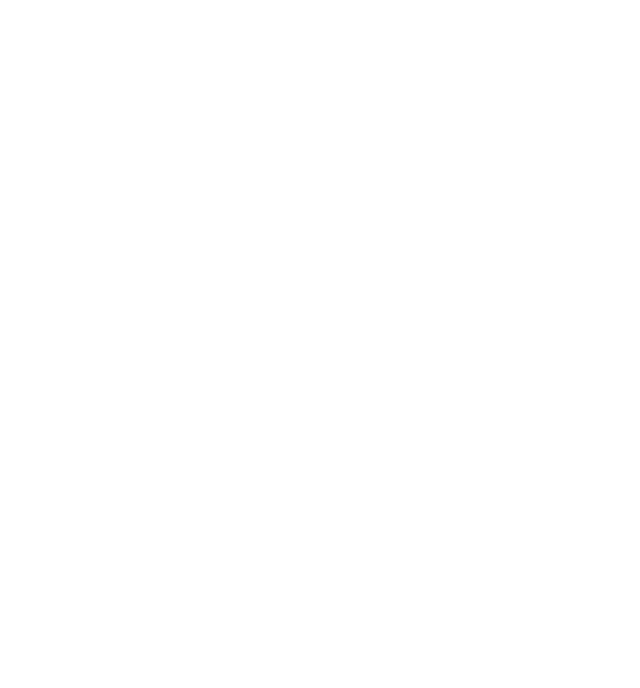
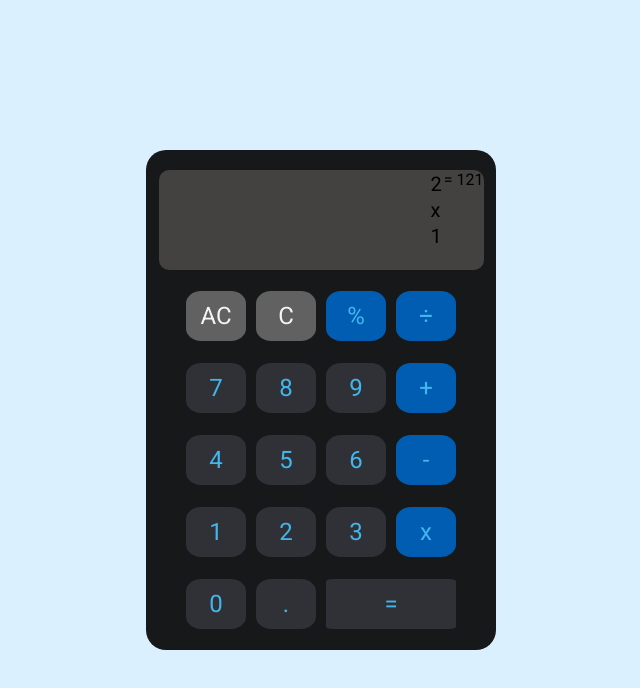
Before and after one commit to Jaime-Sanz/Calculator, a plain HTML site: page index.html in a window 1280 px wide. Shown: the whole page, without its empty margins (319-959 px from the left). Drawn offline with Linux system fonts and the light colour scheme.

Commit message:
html fixed
foundation finished

```diff
--- a/index.html
+++ b/index.html
@@ -5,9 +5,46 @@
     <meta name="viewport" content="width=device-width, initial-scale=1.0">
     <title>Web Calculator</title>
     <link rel="stylesheet" href="style.css">
+    <link rel="preconnect" href="https://fonts.googleapis.com">
+    <link rel="preconnect" href="https://fonts.gstatic.com" crossorigin>
+    <link href="https://fonts.googleapis.com/css2?family=Roboto&display=swap" rel="stylesheet">
     <script src="script.js" defer></script>
 </head>
 <body>
-
+    <div id="container">
+        <div id="sub-container">
+            <div id="display">
+                <div id="sub-display-1">
+                <div id="display-1" class="display-variables">2</div>
+                <div id="display-x" class="display-variables">x</div>
+                <div id="display-2" class="display-variables">1</div>
+                </div>
+                <div id="sub-display-2">
+                    <div id="result">= 121</div>
+                </div>
+            </div>
+            <div id="numbers-container">
+                <button id="auto-clear" class="numbers">AC</button>
+                <button id="clear" class="numbers">C</button>
+                <button id="percentage" class="numbers">%</button>
+                <button id="division" class="numbers">÷</button>
+                <button id="seven" class="numbers">7</button>
+                <button id="eight" class="numbers">8</button>
+                <button id="nine" class="numbers">9</button>
+                <button id="addition" class="numbers">+</button>
+                <button id="four" class="numbers">4</button>
+                <button id="five" class="numbers">5</button>
+                <button id="six" class="numbers">6</button>
+                <button id="subtract" class="numbers">-</button>
+                <button id="one" class="numbers">1</button>
+                <button id="two" class="numbers">2</button>
+                <button id="three" class="numbers">3</button>
+                <button id="multiple" class="numbers">x</button>
+                <button id="zero" class="numbers">0</button>
+                <button id="decimal" class="numbers">.</button>
+                <button id="equals" class="numbers">=</button>
+            </div>
+        </div>
+    </div>
 </body>
 </html>
--- a/style.css
+++ b/style.css
@@ -1,4 +1,93 @@
 * {
     padding: 0px;
     margin: 0px;
+    font-family: 'Roboto', sans-serif;
 }
+
+body {
+    height:100vh;
+    background-color: #daf0ff;
+}
+
+#container {
+    display: flex;
+    justify-content: center;
+    margin-top: 150px;
+}
+
+#sub-container {
+    display: flex;
+    align-items: center;
+    justify-content: center;
+    background-color: #17181a;
+    border-radius: 20px;
+    width: 350px;
+    height: 500px;
+    flex-direction: column;
+}
+
+#display {
+    display: flex;
+    width: 325px;
+    border-radius: 10px;
+    height: 100px;
+    margin: 10px;
+    background-color: rgb(68, 65, 65);
+    justify-content: flex-end;
+}
+
+.display-variables {
+    align-self: center;
+    font-size: 20px;
+    margin: 2px;
+}
+
+.display-variables#display-1 {
+}
+
+#display-x {
+
+}
+
+#display-2 {
+
+}
+
+#numbers-container{
+    display: flex;
+    flex-wrap: wrap;
+    justify-content: center;
+    align-items: center;
+    width: 325px;
+    height: 360px;
+    border-radius: 10px;
+}
+
+.numbers {
+    color: #41b7ee;
+    font-size: 24px;
+    background-color: #303136;
+    margin: 5px;
+    display: flex;
+    width: 60px;
+    height: 50px;
+    justify-content: center;
+    align-items: center;
+    border-style: solid;
+    border: 0;
+    border-radius: 25%;
+}
+
+.numbers#equals {
+    width: 130px;
+    border-radius: 5%;
+}
+
+.numbers#auto-clear, #clear {
+    background-color: #616161;
+    color: whitesmoke;
+}
+
+.numbers#percentage, #division, #addition, #subtract, #multiple {
+    background-color: #005db2;
+}
```
